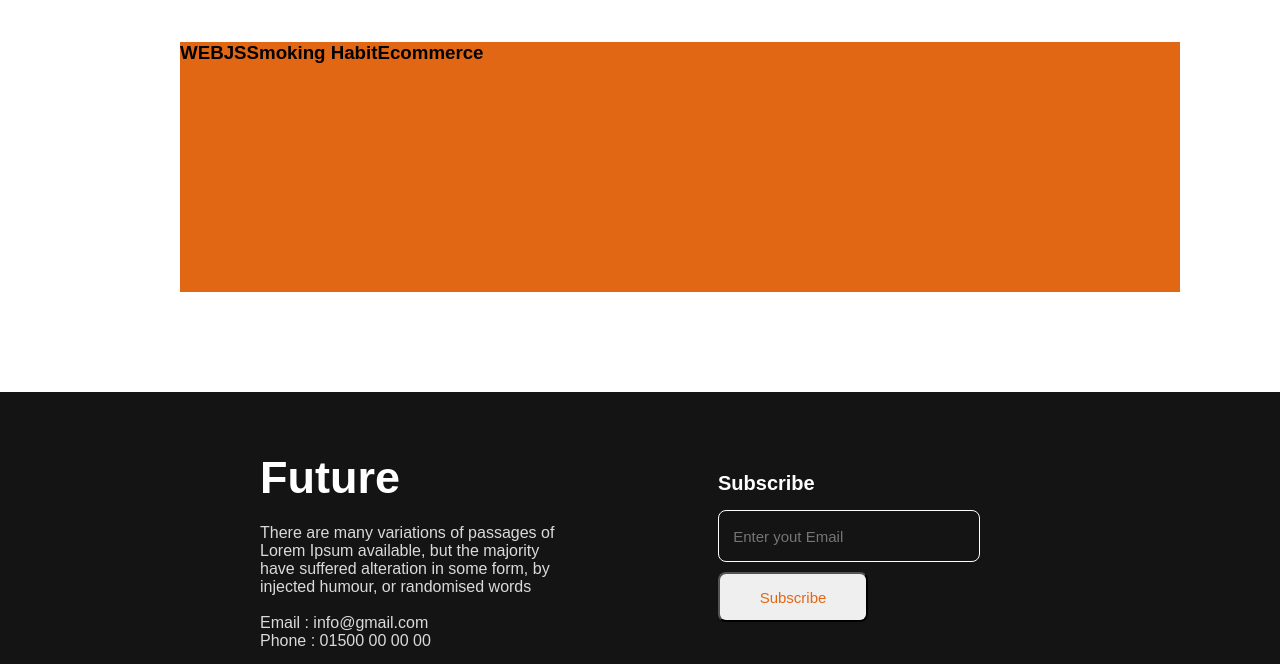
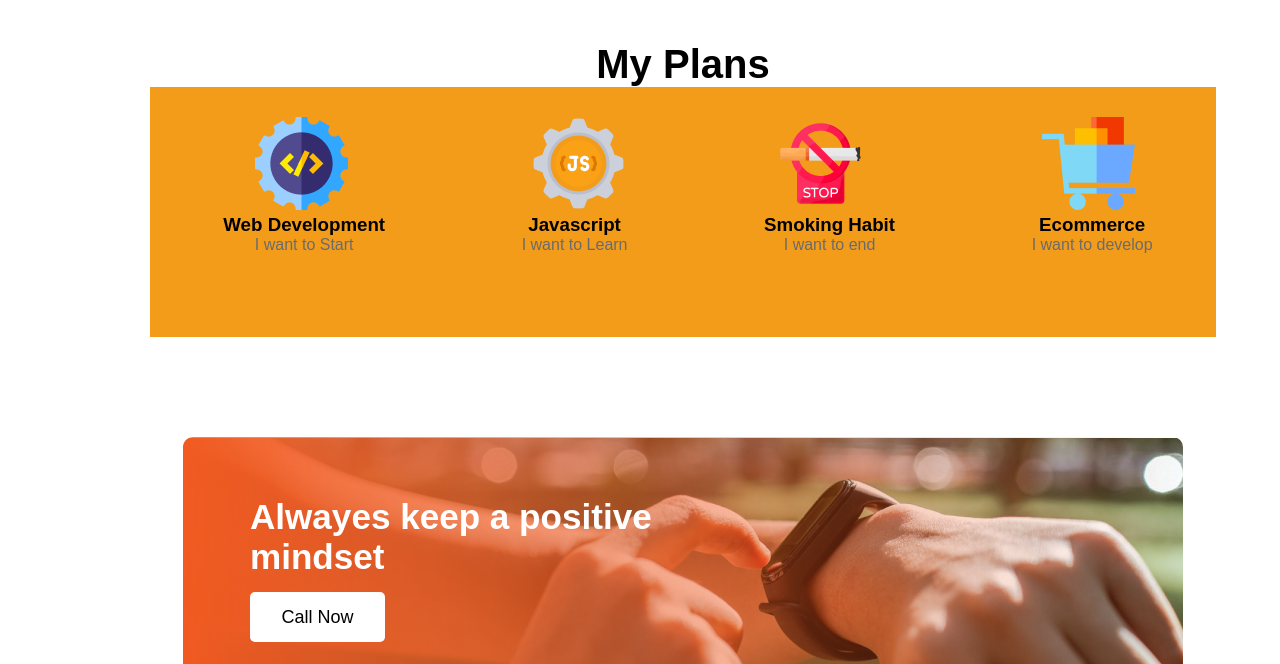
Before and after one commit to Sobujcodings/assignment-1-personal-portfolio-, a plain HTML site: page index.html in a window 1280 px wide. Shown: the part 1650-2314 px from the top of the page. Drawn offline with Linux system fonts and the light colour scheme.

Commit message:
4main section done

```diff
--- a/index.html
+++ b/index.html
@@ -55,32 +55,47 @@
 
 
 
-    <main class="skills">
+    <main>
+        <h2 class="skills-title">My Plans</h2>
+
+        <section class="skills">
+
             <div class="skill">
-            <h3 class="skill-title"> WEB</h3>
-            <p class="web"></p>
+                <img class="icon" id="web" src="./images/icons/web.png" alt="">
+                <h3 class="skill-sub-title">Web Development</h3>
+                <p class="motive">I want to Start</p>
             </div>
 
             <div class="skill">
-            <h3 class="skill-title">JS</h3>
-            <p class="web"></p>
+                <img class="icon" src="./images/icons/js.png" alt="">
+                <h3 class="skill-sub-title">Javascript</h3>
+                <p class="motive">I want to Learn</p>
             </div>
 
 
             <div class="skill">
-            <h3 class="skill-title">Smoking Habit </h3>
-            <p class="web"></p>
+                <img class="icon" src="./images/icons/smoke.png" alt="">
+                <h3 class="skill-sub-title">Smoking Habit </h3>
+                <p class="motive">I want to end</p>
             </div>
 
             <div class="skill">
-            <h3 class="skill-title"> Ecommerce</h3>
-            <p class="web"> </p>
+                <img class="icon" src="./images/icons/ecom.png" alt="">
+                <h3 class="skill-sub-title"> Ecommerce</h3>
+                <p class="motive"> I want to develop</p>
+            </div>
+        </section>
+
+        <div class=" gradiant-whole">
+            <div>
+                <img class="gradiant-image" src="./images/gradient2.png" alt="">
             </div>
 
-        <!-- <div>
-            <img src="./images/gradient1.png" alt="">
-        </div> -->
-
+            <div class="gradiant-text">
+                <h3>Alwayes keep a positive <br> mindset</h3>
+                <button class="btn" type="button">Call Now</button>
+            </div>
+        </div>
 
     </main>
 
@@ -102,6 +117,7 @@
 
 
     <footer>
+
         <section class="footer">
             <div class="footer-title">Future
 
--- a/portfolio.css
+++ b/portfolio.css
@@ -1,10 +1,10 @@
 * {
     padding: 0px;
     margin: 0px;
-    font-family: Work Sans;
-    /* max-width: 1366;
-    max-width: 768; */
-    font-family: Arial,'Trebuchet MS', sans-serif;
+
+
+    max-width: 768;
+    font-family: Arial, 'Trebuchet MS', sans-serif;
 
 
 
@@ -137,14 +137,70 @@ article {
 
 /*  main/skills  section starts from here */
 
+.skills-title {
+    width: 1366px;
+    text-align: center;
+    font-size: 40px;
+}
+
+
+
 
 .skills {
     display: flex;
-    background-color: #e26714;
+    background-color: #ffffff;
+    height: 250px;
+    width: 1066px;
+    margin-left: 150px;
+    margin-right: 150px;
+    margin-bottom: 100px;
+    background-color: #f39c1a;
 
-    height: 250px;
-    width:1000px;
-    margin: 100px 180px;
+
+}
+
+
+.skill {
+    padding-right: 50px;
+    padding-left: 60px;
+    padding-top: 30px;
+    color: #dadada;
+    margin: 0 auto;
+
+
+
+
+
+
+
+}
+
+
+.skill-sub-title {
+    text-align: center;
+    display: flex;
+    justify-content: center;
+    color: #000000;
+    font-weight: bold;
+    font-family: Arial, 'Trebuchet MS', sans-serif;
+
+}
+
+
+.motive {
+    text-align: center;
+    color: #6b6b6b;
+
+}
+
+.skill img {
+    padding-left: 10px;
+    margin: 0 auto;
+
+}
+
+#web {
+    margin-left: 22px;
 }
 
 
@@ -153,7 +209,52 @@ article {
 
 
 
+.gradiant-whole {
+    display: flex;
+    position: relative;
 
+
+}
+
+
+
+
+
+.gradiant-image {
+    width: 1000px;
+    margin-left: 183px;
+    margin-right: 183px;
+    background-image: url(./images/watch.png);
+    margin-bottom: 80px;
+    border-radius: 10px;
+
+}
+
+
+.gradiant-text {
+    /* background-color: rgb(255, 255, 255); */
+    position: absolute;
+    margin-left: 250px;
+    margin-top: 60px;
+    color: #ffffff;
+    font-style: normal;
+    font-weight: 700;
+    font-size: 30px;
+
+
+}
+
+.btn {
+    margin-top: 15px;
+    background-color: #ffffff;
+    width: 40px;
+    border: 0px;
+    border-radius: 5px;
+    width: 135px;
+    height: 50px;
+    left: 294px;
+    font-size: 18px;
+}
 
 
 
@@ -178,8 +279,9 @@ article {
     display: flex;
     justify-content: space-between;
     background-color: #151414;
-
-
+    height: 400px;
+    ;
+    width: 1366px;
 
 }
 
@@ -189,7 +291,7 @@ article {
     padding-bottom: 60px;
     padding-left: 260px;
     color: #ffffff;
-    font-family: Arial,'Trebuchet MS', sans-serif;
+    font-family: Arial, 'Trebuchet MS', sans-serif;
     font-style: normal;
     font-weight: 700;
     font-size: 45px;
@@ -200,7 +302,7 @@ article {
 
 .footer-description {
     color: #dadada;
-    font-family: Arial,'Trebuchet MS', sans-serif;
+    font-family: Arial, 'Trebuchet MS', sans-serif;
     font-style: normal;
     font-weight: 400;
     font-size: 16px;
@@ -231,7 +333,7 @@ article {
 
     color: #ffffff;
 
-    font-family: Arial,'Trebuchet MS', sans-serif;
+    font-family: Arial, 'Trebuchet MS', sans-serif;
     font-style: normal;
     font-weight: 600;
     font-size: 20px;
@@ -261,7 +363,7 @@ article {
     margin-top: 10px;
     border-radius: 8px;
     font-size: 15px;
-    font-family: Arial,'Trebuchet MS', sans-serif;
+    font-family: Arial, 'Trebuchet MS', sans-serif;
 
 
 
```
Lines whose indentation alone changed are shown as unchanged.
